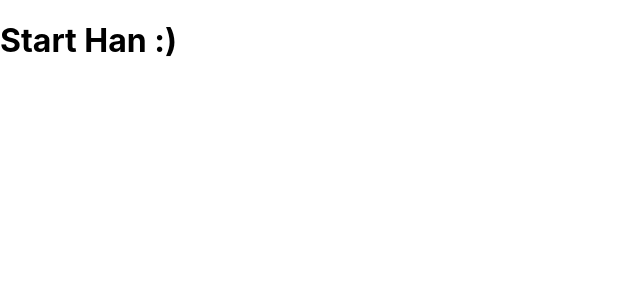
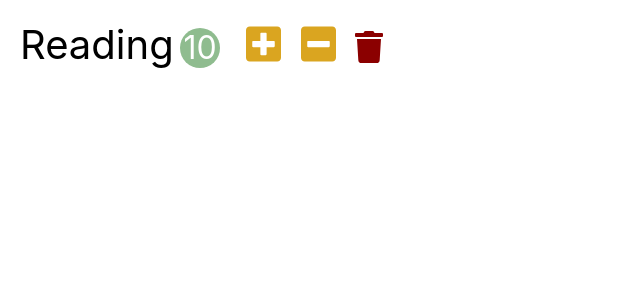
Before and after one commit to hanlee0519-ko/react_habit, a React (Create React App) app: page / in a window 1280 px wide. Shown: the top 300 px of the page, without its empty margins (0-640 px from the left). Built offline with nearby package versions, Linux system fonts and the light colour scheme.

Commit message:
Add Component Habbit

```diff
--- a/src/app.jsx
+++ b/src/app.jsx
@@ -1,8 +1,9 @@
 import './app.css';
+import Habit from './components/habit';
 
 function App() {
   return (
-    <h1>Start Han :)</h1>
+    <Habit />
   );
 }
 
--- /dev/null
+++ b/src/components/habit.jsx
@@ -0,0 +1,29 @@
+import React, { Component } from 'react';
+
+class Habit extends Component {
+  render() {
+    return (
+      <li className="habit">
+        <span className="habit-name">Reading</span>
+        <span className="habit-count">10</span>
+        <button
+          className="habit-button habit-increase"
+        >
+          <i className="fas fa-plus-square"></i>
+        </button>
+        <button
+          className="habit-button habit-decrease"
+        >
+          <i className="fas fa-minus-square"></i>
+        </button>
+        <button
+          className="habit-button habit-delete"
+        >
+          <i className="fas fa-trash"></i>
+        </button>
+      </li>
+    );
+  }
+}
+
+export default Habit;
```
